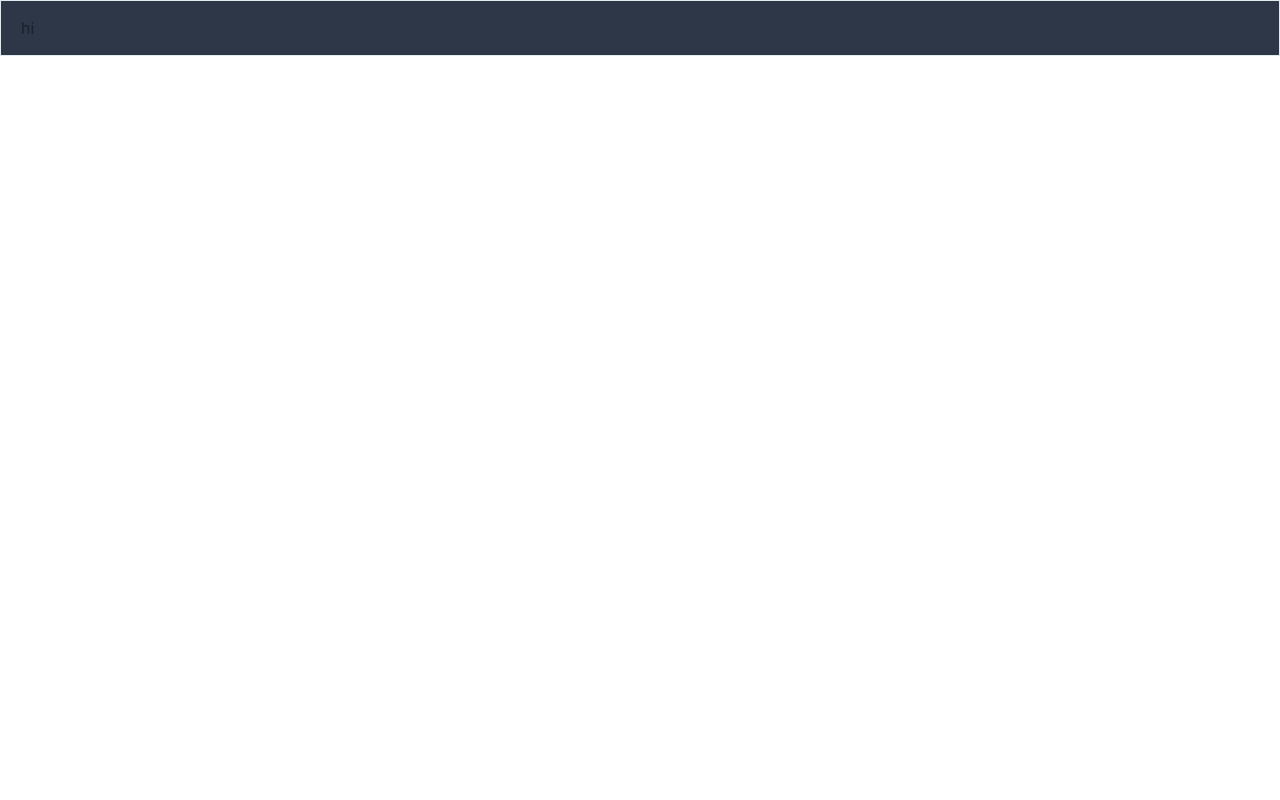
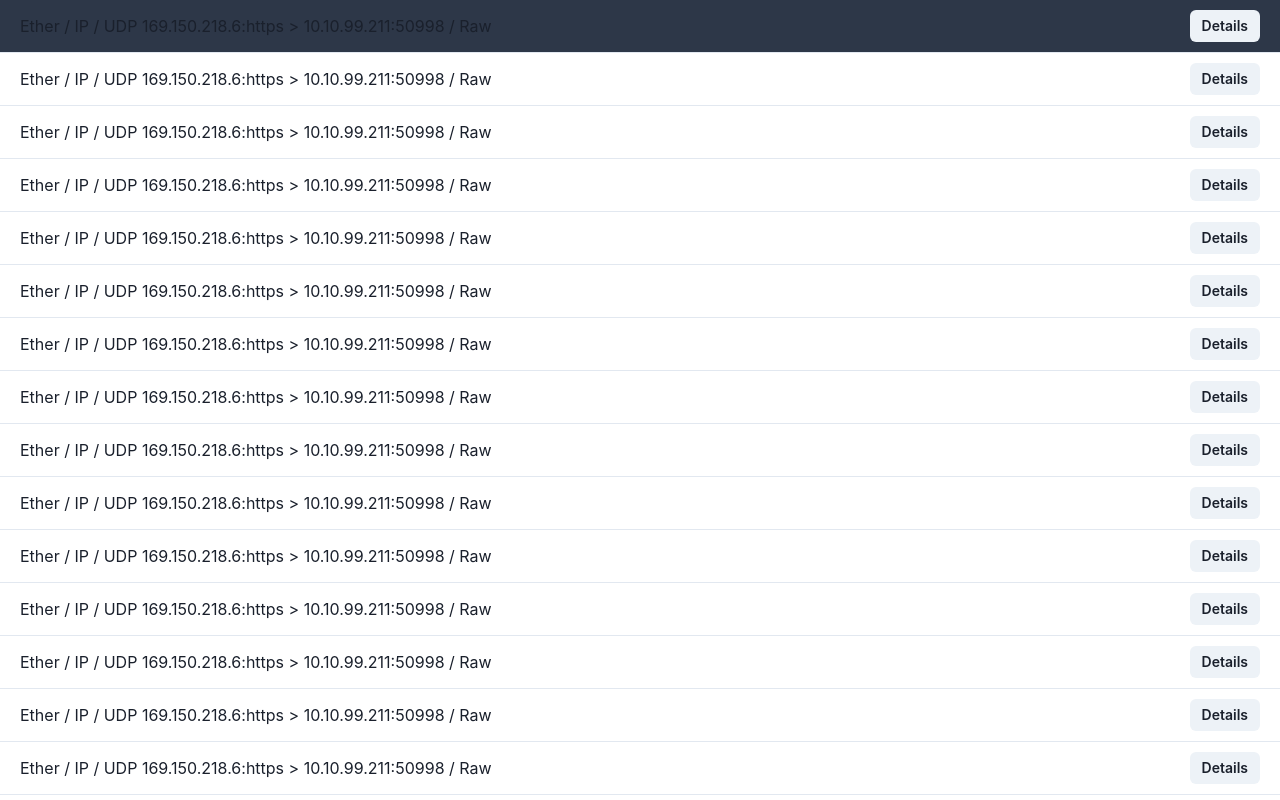
Before and after one commit to dusklight00/packet-check, a React (Vite) app in the folder view/: page / in a window 1280 px wide. Built offline with nearby package versions, Linux system fonts and the light colour scheme.

Commit message:
PacketContainer and PacketCanvas component complete

```diff
--- a/view/src/App.jsx
+++ b/view/src/App.jsx
@@ -1,9 +1,32 @@
 import PacketContainer from "./components/PacketContainer";
+import PacketCanvas from "./components/PacketCanvas";
 
 function App() {
   return (
-    <div>
-      <PacketContainer>hi</PacketContainer>
+    <div style={{ height: "100vh" }}>
+      <PacketCanvas>
+        <PacketContainer />
+        <PacketContainer />
+        <PacketContainer />
+        <PacketContainer />
+        <PacketContainer />
+        <PacketContainer />
+        <PacketContainer />
+        <PacketContainer />
+        <PacketContainer />
+        <PacketContainer />
+        <PacketContainer />
+        <PacketContainer />
+        <PacketContainer />
+        <PacketContainer />
+        <PacketContainer />
+        <PacketContainer />
+        <PacketContainer />
+        <PacketContainer />
+        <PacketContainer />
+        <PacketContainer />
+        <PacketContainer />
+      </PacketCanvas>
     </div>
   );
 }
--- /dev/null
+++ b/view/src/components/PacketCanvas.jsx
@@ -0,0 +1,12 @@
+import { Box } from "@chakra-ui/react";
+import React from "react";
+
+function PacketCanvas({ children }) {
+  return (
+    <Box overflowY="auto" maxH="full" maxW="full">
+      {children}
+    </Box>
+  );
+}
+
+export default PacketCanvas;
--- a/view/src/components/PacketContainer.jsx
+++ b/view/src/components/PacketContainer.jsx
@@ -1,16 +1,120 @@
 import React from "react";
-import { Box } from "@chakra-ui/react";
+import {
+  Box,
+  Button,
+  Flex,
+  Spacer,
+  Popover,
+  PopoverTrigger,
+  PopoverContent,
+  PopoverArrow,
+  PopoverHeader,
+  PopoverBody,
+  PopoverCloseButton,
+  Accordion,
+  AccordionItem,
+  AccordionButton,
+  AccordionPanel,
+  AccordionIcon,
+} from "@chakra-ui/react";
 
-function PacketContainer({ children }) {
+function PacketContainer() {
+  const config = {
+    packet_layers: [
+      {
+        layer_name: "Ethernet",
+        options: {
+          dst: "14:75:5b:46:59:2e",
+          src: "7c:5a:1c:c5:7d:5f",
+          type: "2048",
+        },
+      },
+      {
+        layer_name: "IP",
+        options: {
+          chksum: "26933",
+          dst: "10.10.99.211",
+          flags: "None",
+          frag: "0",
+          id: "10690",
+          ihl: "5",
+          len: "124",
+          options: "[]",
+          proto: "17",
+          src: "169.150.218.6",
+          tos: "0",
+          ttl: "54",
+          version: "4",
+        },
+      },
+      {
+        layer_name: "UDP",
+        options: {
+          chksum: "21347",
+          dport: "50998",
+          len: "104",
+          sport: "443",
+        },
+      },
+      {
+        layer_name: "Raw",
+        options: {
+          load: 'b"\\x04\\x00\\x00\\x00z\\xdd\\xe0\\xf2z\\x01\\x00\\x00\\x00\\x00\\x00\\x00\\x16R\\xb1\\x10\\xba\\xb2\\x04\\x1b\\xdf`\\x1c`\\xf6!\\x1cZ\\x8e\\x0en\\x85\\x99\\xbb\\xa4\\x1a?N&\\x05\\x98KHH\\x8f+\\x0e\\x94r\\xfe\\xb7\\x9dQ*\\x9e\'x\\xb3o\\xac\\x8f\\x1cG7\\xcf\\x96y\\x07u6\\xce&\\x1bf\\xe1\\xf0\\xac\\x10\\x15\\x1d\\x89}ZL\\xbdM\\xcfX+\\xaf\\xa5\\xbc"',
+        },
+      },
+    ],
+    packet_summary:
+      "Ether / IP / UDP 169.150.218.6:https > 10.10.99.211:50998 / Raw",
+  };
+
   return (
     <Box
       maxW="full"
-      borderWidth="1px"
-      padding="15px 20px"
+      borderBottomWidth="1px"
+      padding="10px 20px"
       cursor="pointer"
       _hover={{ backgroundColor: "gray.700" }}
+      // margin="10px 0"
     >
-      {children}
+      <Flex alignItems="center">
+        {config.packet_summary}
+        <Spacer />
+        <Popover>
+          <PopoverTrigger>
+            <Button size="sm">Details</Button>
+          </PopoverTrigger>
+          <PopoverContent>
+            <PopoverArrow />
+            <PopoverCloseButton />
+            <PopoverHeader border="0" pt={4} fontWeight="bold">
+              Layers
+            </PopoverHeader>
+            <PopoverBody>
+              <Accordion allowToggle>
+                {config.packet_layers.map((layer, key) => (
+                  <AccordionItem key={key}>
+                    <h2>
+                      <AccordionButton>
+                        <Box as="span" flex="1" textAlign="left">
+                          {layer.layer_name}
+                        </Box>
+                        <AccordionIcon />
+                      </AccordionButton>
+                    </h2>
+                    <AccordionPanel pb={4}>
+                      {Object.entries(layer.options).map(([key, value]) => (
+                        <p key={key}>
+                          <strong>{key}:</strong> {value}
+                        </p>
+                      ))}
+                    </AccordionPanel>
+                  </AccordionItem>
+                ))}
+              </Accordion>
+            </PopoverBody>
+          </PopoverContent>
+        </Popover>
+      </Flex>
     </Box>
   );
 }
--- /dev/null
+++ b/view/src/main.css
@@ -0,0 +1,5 @@
+body {
+    margin: 0px;
+    padding: 0px;
+    height: 100vh;
+}
```
